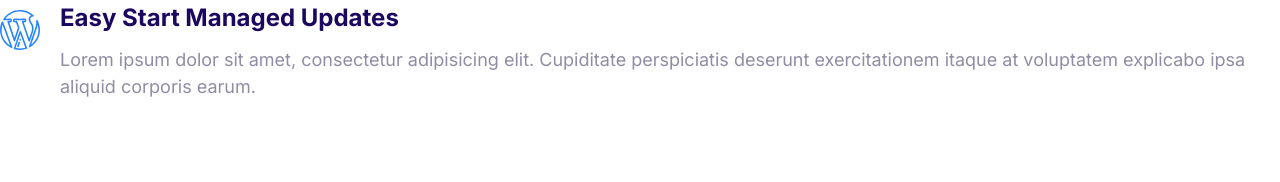
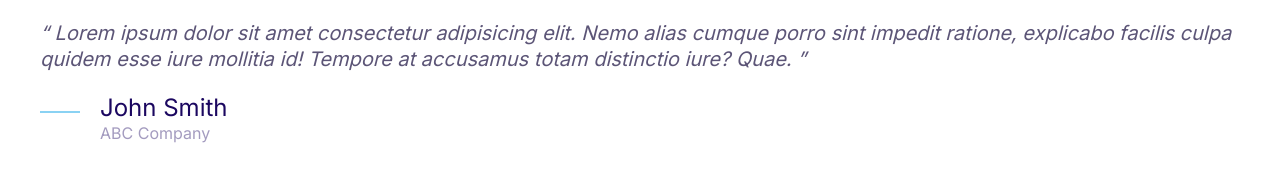
Before and after one commit to Crazz2424/HTML, a plain HTML site: page Moshify/index.html in a window 1280 px wide. Drawn offline with Linux system fonts and the light colour scheme.

Commit message:
Quotes Component

```diff
--- a/Moshify/css/styles.css
+++ b/Moshify/css/styles.css
@@ -4,6 +4,7 @@
     --color-accent: #ff3400;
     --color-headinds: #1b0760;
     --color-body: #918ca4;
+    --color-body-darker: #5c5577;
     --color-border: #ccc;
     --border-radius: 30px;
 }
@@ -372,6 +373,7 @@
     margin-bottom: 2rem;
 }
 
+/* Media */
 .media {
     display:flex;
 }
@@ -387,3 +389,55 @@
 .media__image {
     margin-top: 1rem;
 }
+
+/* Quotes */
+.quote{
+    font-size: 3rem;
+    font-style: italic;
+    color: var(--color-body-darker);
+    line-height: 1.3;
+}
+
+.quote__text::before {
+    content: open-quote;
+
+}
+
+.quote__text::after {
+    content: close-quote;
+
+}
+
+.quote__author {
+    font-size: 3rem;
+    font-weight: 500;
+    font-style: normal;
+    margin-bottom: 0;
+
+}
+
+.quote__organization {
+    color: var(--color-headinds);
+    opacity: .4;
+    font-size: 2rem;
+    font-style: normal;
+}
+
+.quote__line {
+    position:relative;
+    bottom: 10px;
+}
+
+@media screen and (min-width: 1024px) {
+    .quote {
+        font-size: 2rem;
+    }
+
+    .quote__author {
+        font-size: 2.4rem;
+    }
+
+    .quote__organization {
+        font-size: 1.6rem;
+    }
+}
--- a/Moshify/index.html
+++ b/Moshify/index.html
@@ -14,18 +14,29 @@
 
 </head>
 <body>
+    <blockquote class="quote">
+        <p class="quote__text">
+            Lorem ipsum dolor sit amet consectetur adipisicing elit.
+            Nemo alias cumque porro sint impedit ratione, explicabo facilis culpa quidem esse iure
+            mollitia id! Tempore at accusamus totam distinctio iure? Quae.
+        </p>
+        <footer>
             <div class="media">
                 <div class="media__image">
-            <svg class="icon icon--primary">
-                    <use xlink:href="images/sprite.svg#wordpress"></use>
+                    <svg class="icon icon--primary quote__line">
+                            <use xlink:href="images/sprite.svg#line"></use>
                     </svg>
 
                 </div>
                 <div class="media__body">
-            <h3 class="media__title">Easy Start Managed Updates</h3>
-            <p>Lorem ipsum dolor sit amet, consectetur adipisicing elit. Cupiditate perspiciatis deserunt exercitationem itaque at voluptatem explicabo ipsa aliquid corporis earum.</p>
+                    <h3 class="media__title quote__author">John Smith</h3>
+                    <p class="quote__organization">ABC Company</p>
                 </div>
             </div>
+        </footer>
+    </blockquote>
+
+
 
 
 </body>
```
Also changed, not shown: Moshify/components/Media.html (added, +12 -0 lines), 1 other file. Lines whose indentation alone changed are shown as unchanged.
